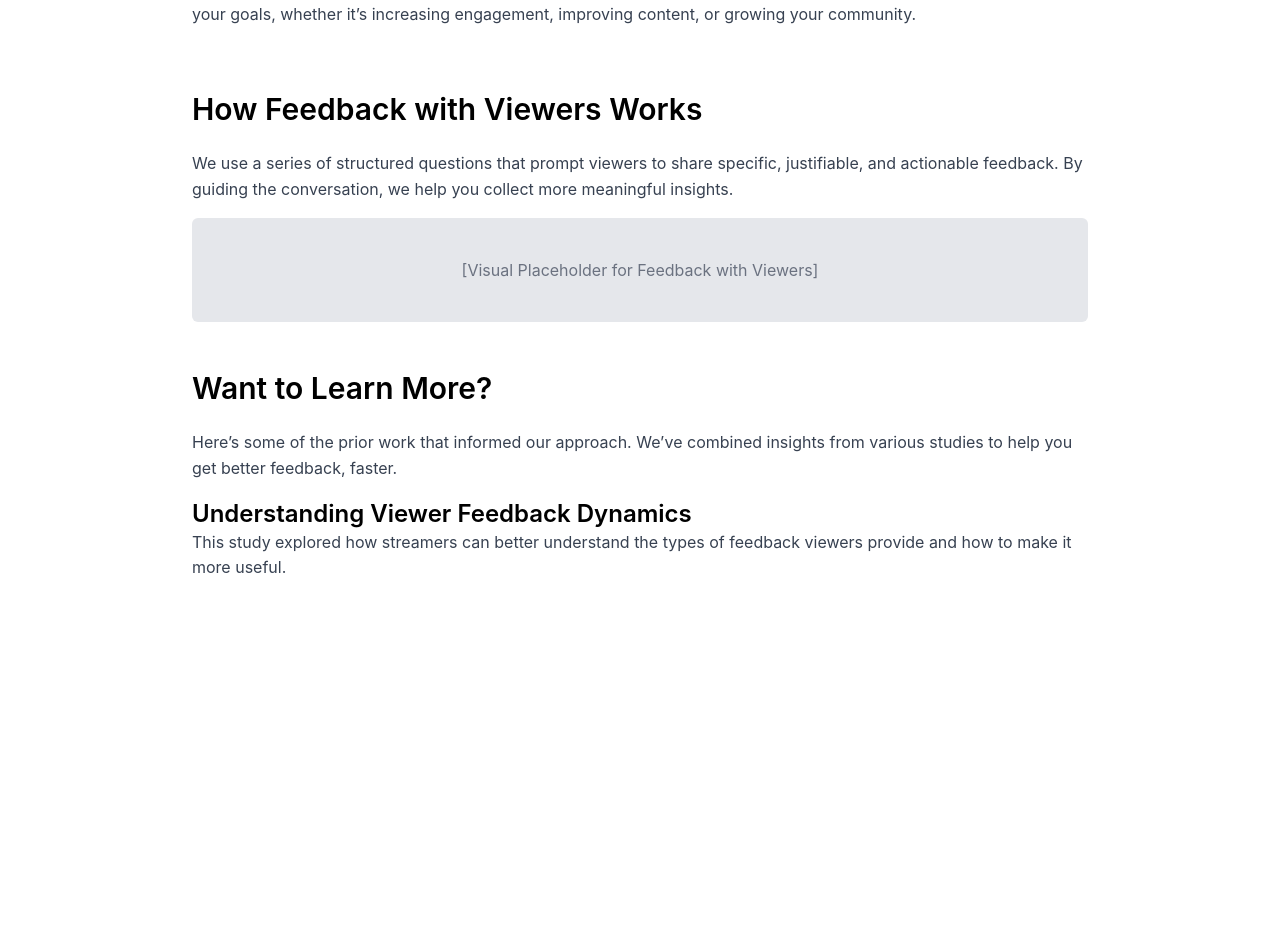
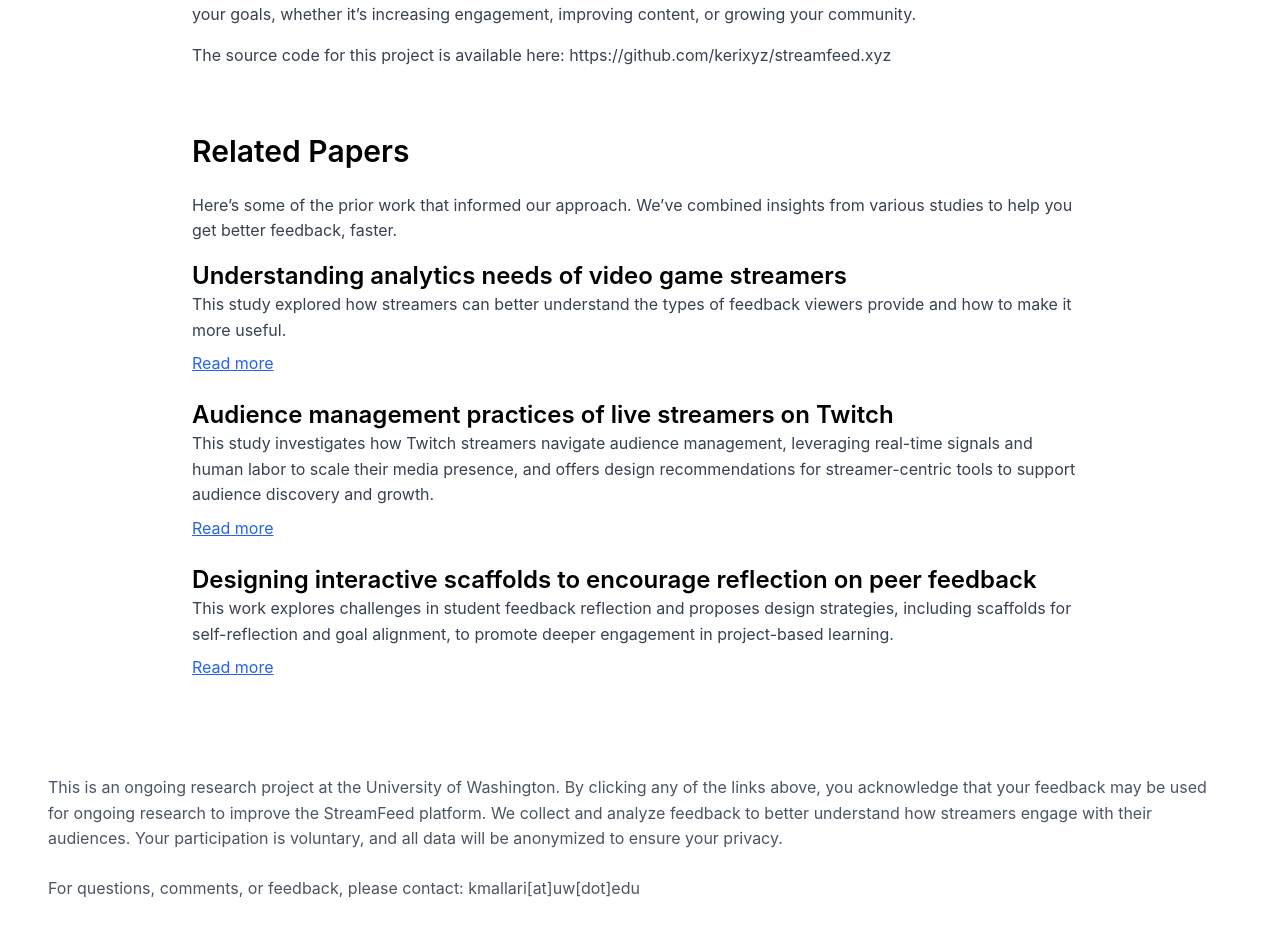
Before and after one commit to kerixyz/streamfeed, a React (Create React App) app in the folder frontend/: page /research in a window 1280 px wide. Shown: the part 504-1440 px from the top of the page. Before the commit the page ends 1197 px from the top, so only its background shows below. Built offline with nearby package versions, Linux system fonts and the light colour scheme; no server answers.

Commit message:
updated research page

```diff
--- a/frontend/src/pages/Research.js
+++ b/frontend/src/pages/Research.js
@@ -6,11 +6,12 @@ const Research = () => {
 
       {/* Hero Section */}
       <section className="w-full max-w-4xl text-center mb-10">
-        <h1 className="text-4xl font-bold mb-4">The Streamer's Guide to Constructive Feedback</h1>
+        <h1 className="text-4xl font-bold mb-4">Streamer's Guide to Constructive Feedback</h1>
         <p className="text-lg text-gray-700">
-          At StreamFeed, we understand the challenges of getting valuable feedback. We’re here to help you get the most constructive insights to improve your streams!
+          At Streamfeed, we understand the challenges of getting valuable feedback. We’re here to help you get the most constructive insights to improve your streams!
         </p>
       </section>
+
 
       {/* Background Information Section */}
       <section className="w-full max-w-4xl mb-12">
@@ -24,42 +25,69 @@ const Research = () => {
         <p className="text-gray-700 mb-4">
           This is where we come in! Our goal is to provide you, the streamer, with constructive feedback that can help you reach your goals, whether it’s increasing engagement, improving content, or growing your community.
         </p>
-      </section>
 
-      {/* How Feedback with Viewers Works */}
-      <section className="w-full max-w-4xl mb-12">
-        <h2 className="text-3xl font-semibold mb-6">How Feedback with Viewers Works</h2>
         <p className="text-gray-700 mb-4">
-          We use a series of structured questions that prompt viewers to share specific, justifiable, and actionable feedback. By guiding the conversation, we help you collect more meaningful insights.
+          The source code for this project is available here: https://github.com/kerixyz/streamfeed.xyz
         </p>
-        <div className="w-full bg-gray-200 flex items-center justify-center rounded-md py-10">
-          <span className="text-gray-500">[Visual Placeholder for Feedback with Viewers]</span>
-        </div>
       </section>
 
       {/* Learn More Section */}
       <section className="w-full max-w-4xl mb-12">
-        <h2 className="text-3xl font-semibold mb-6">Want to Learn More?</h2>
+        <h2 className="text-3xl font-semibold mb-6">Related Papers</h2>
         <p className="text-gray-700 mb-4">
           Here’s some of the prior work that informed our approach. We’ve combined insights from various studies to help you get better feedback, faster.
         </p>
 
-        {/* Placeholder for Prior Work Section */}
         <div className="mb-6">
-          <h3 className="text-2xl font-semibold">Understanding Viewer Feedback Dynamics</h3>
+          <h3 className="text-2xl font-semibold"> Understanding analytics needs of video game streamers </h3>
           <p className="text-gray-700 mb-2">
             This study explored how streamers can better understand the types of feedback viewers provide and how to make it more useful.
           </p>
-          {/* <a
-            href="https://example.com/research1"
+          <a
+            href="https://dl.acm.org/doi/pdf/10.1145/3411764.3445320?casa_token=WU47fzd2vs8AAAAA:MRnzuNLahYG9MiN09BUDmT9V9uabU_Zjhyw3Akb9wF_tY9JTLDcAFne76Cyg84baqz-IxFzqlWZV0A"
             target="_blank"
             rel="noopener noreferrer"
             className="text-blue-600 underline"
           >
             Read more
-          </a> */}
+          </a>
+        </div>
+
+        <div className="mb-6">
+          <h3 className="text-2xl font-semibold">Audience management practices of live streamers on Twitch </h3>
+          <p className="text-gray-700 mb-2">
+            This study investigates how Twitch streamers navigate audience management, leveraging real-time signals and human labor to scale their media presence, and offers design recommendations for streamer-centric tools to support audience discovery and growth.
+          </p>
+          <a
+            href="https://dl.acm.org/doi/pdf/10.1145/3391614.3393653"
+            target="_blank"
+            rel="noopener noreferrer"
+            className="text-blue-600 underline"
+          >
+            Read more
+          </a>
+        </div>
+
+        <div className="mb-6">
+          <h3 className="text-2xl font-semibold">Designing interactive scaffolds to encourage reflection on peer feedback</h3>
+          <p className="text-gray-700 mb-2">
+            This work explores challenges in student feedback reflection and proposes design strategies, including scaffolds for self-reflection and goal alignment, to promote deeper engagement in project-based learning.
+          </p>
+          <a
+            href="https://dl.acm.org/doi/pdf/10.1145/3357236.3395480?casa_token=oRpCwpO_XiYAAAAA:P-N_cOSVGV_o1_9wrTU2uO_dkqeBWWtZe119eejyI5H4QuNE0ysGl-ax_X1nWCbwb9CojcGLAOBvhg"
+            target="_blank"
+            rel="noopener noreferrer"
+            className="text-blue-600 underline"
+          >
+            Read more
+          </a>
         </div>
       </section>
+      <footer className="py-6 px-6 bg-white text-gray-600">
+        <p>This is an ongoing research project at the University of Washington. By clicking any of the links above, you acknowledge that your feedback may be used for ongoing research to improve the StreamFeed platform. We collect and analyze feedback to better understand how streamers engage with their audiences. Your participation is voluntary, and all data will be anonymized to ensure your privacy.</p>
+        <br/>
+        <p>For questions, comments, or feedback, please contact: kmallari[at]uw[dot]edu</p>
+      </footer>
     </div>
   );
 };
```
